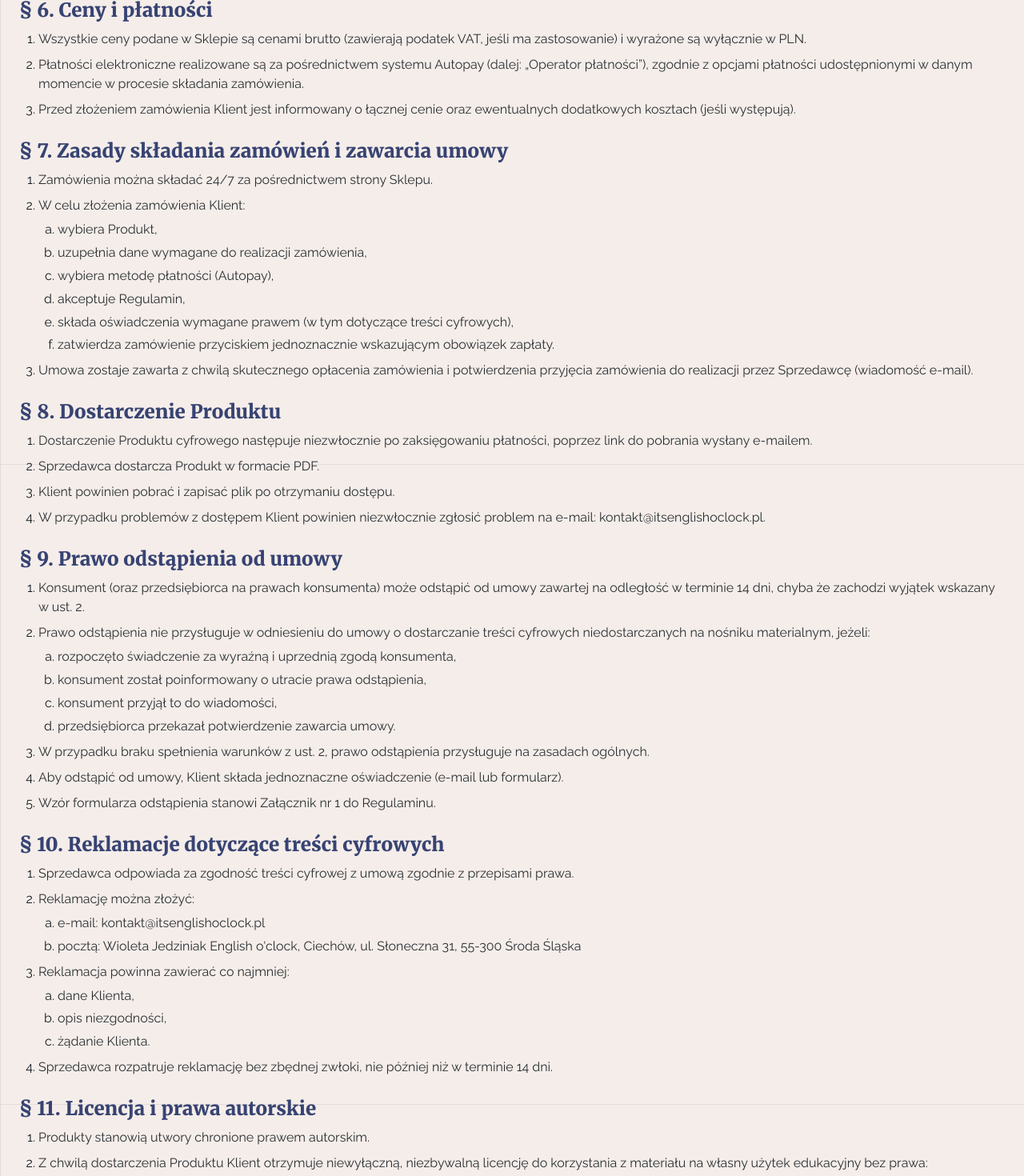
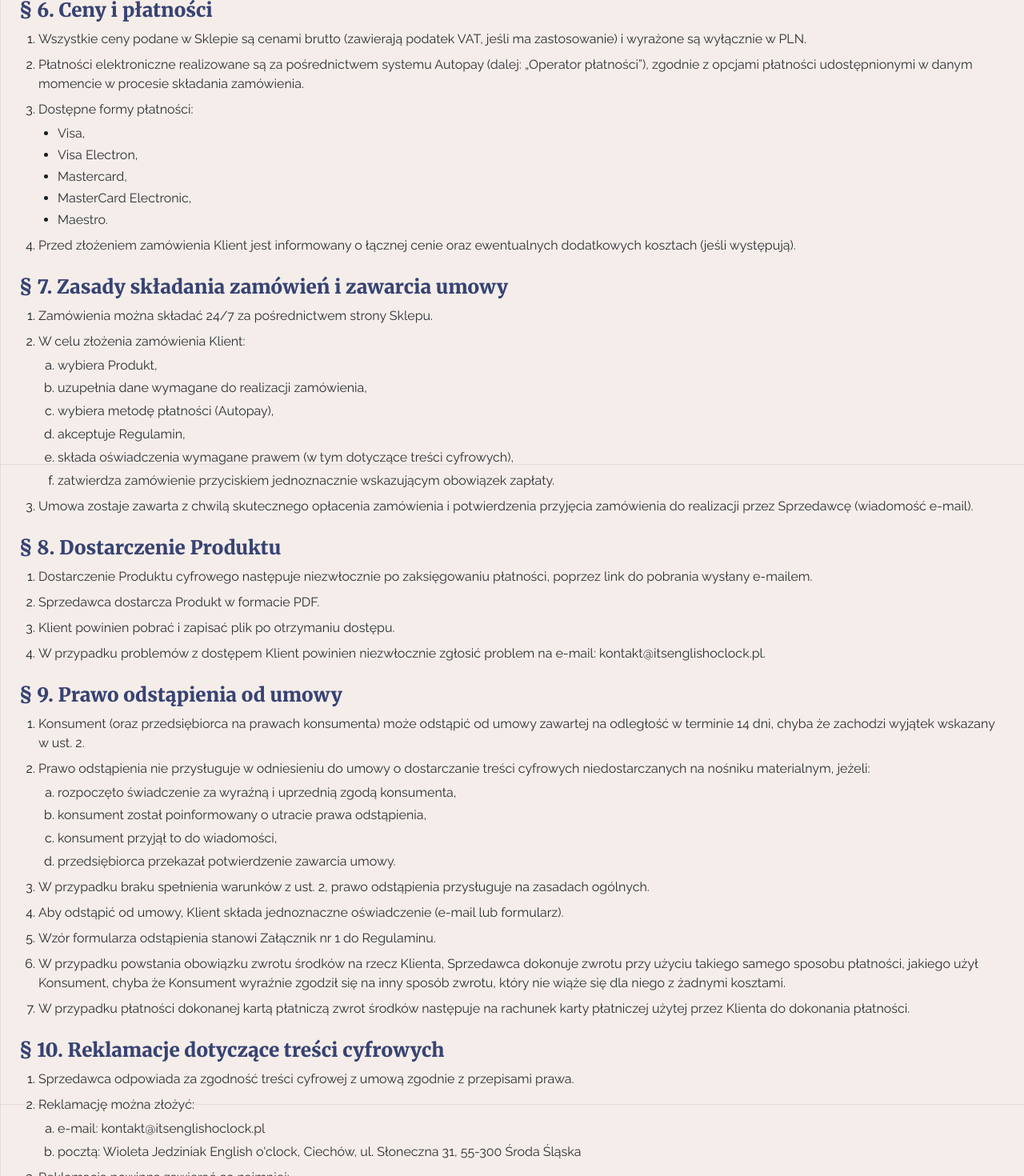
Before and after one commit to Kiczu/english-oclock, a Next.js app: page /regulamin in a window 1280 px wide. Shown: the part 1820-3290 px from the top of the page at 80% size. Built offline with nearby package versions, Linux system fonts and the light colour scheme; no server answers; what @mui/material-nextjs would draw is missing.

Commit message:
docs(legal): add Autopay payment and refund details

```diff
--- a/app/regulamin/RegulaminContent.tsx
+++ b/app/regulamin/RegulaminContent.tsx
@@ -20,6 +20,13 @@ const alphaListSx = {
   mb: 0,
   listStyleType: "lower-alpha",
   "& li + li": { mt: 0.6 },
+};
+const discListSx = {
+  pl: 3,
+  mt: 0.75,
+  mb: 0,
+  listStyleType: "disc",
+  "& li + li": { mt: 0.35 },
 };
 
 const RegulaminPage = () => {
@@ -309,6 +316,28 @@ const RegulaminPage = () => {
             </li>
             <li>
               <Typography sx={paragraphSx}>
+                Dostępne formy płatności:
+              </Typography>
+              <Box component="ul" sx={discListSx}>
+                <li>
+                  <Typography sx={paragraphSx}>Visa,</Typography>
+                </li>
+                <li>
+                  <Typography sx={paragraphSx}>Visa Electron,</Typography>
+                </li>
+                <li>
+                  <Typography sx={paragraphSx}>Mastercard,</Typography>
+                </li>
+                <li>
+                  <Typography sx={paragraphSx}>MasterCard Electronic,</Typography>
+                </li>
+                <li>
+                  <Typography sx={paragraphSx}>Maestro.</Typography>
+                </li>
+              </Box>
+            </li>
+            <li>
+              <Typography sx={paragraphSx}>
                 Przed złożeniem zamówienia Klient jest informowany o łącznej
                 cenie oraz ewentualnych dodatkowych kosztach (jeśli występują).
               </Typography>
@@ -460,6 +489,22 @@ const RegulaminPage = () => {
               <Typography sx={paragraphSx}>
                 Wzór formularza odstąpienia stanowi Załącznik nr 1 do
                 Regulaminu.
+              </Typography>
+            </li>
+            <li>
+              <Typography sx={paragraphSx}>
+                W przypadku powstania obowiązku zwrotu środków na rzecz Klienta,
+                Sprzedawca dokonuje zwrotu przy użyciu takiego samego sposobu
+                płatności, jakiego użył Konsument, chyba że Konsument wyraźnie
+                zgodził się na inny sposób zwrotu, który nie wiąże się dla niego
+                z żadnymi kosztami.
+              </Typography>
+            </li>
+            <li>
+              <Typography sx={paragraphSx}>
+                W przypadku płatności dokonanej kartą płatniczą zwrot środków
+                następuje na rachunek karty płatniczej użytej przez Klienta do
+                dokonania płatności.
               </Typography>
             </li>
           </Box>
```
Also changed, not shown: app/polityka-prywatnosci/PrivacyPolicyContent.tsx (+11 -2 lines).
